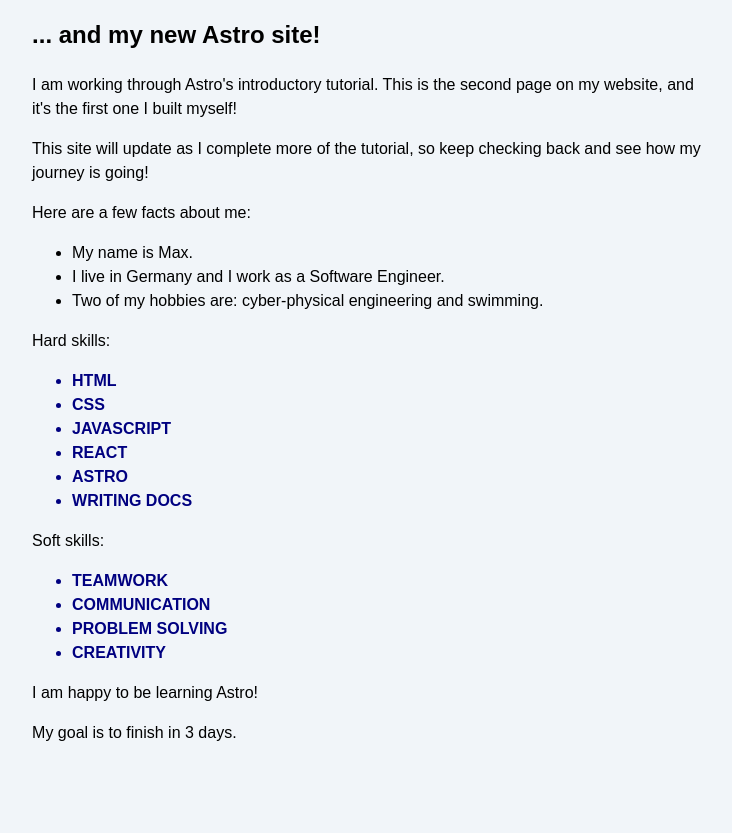
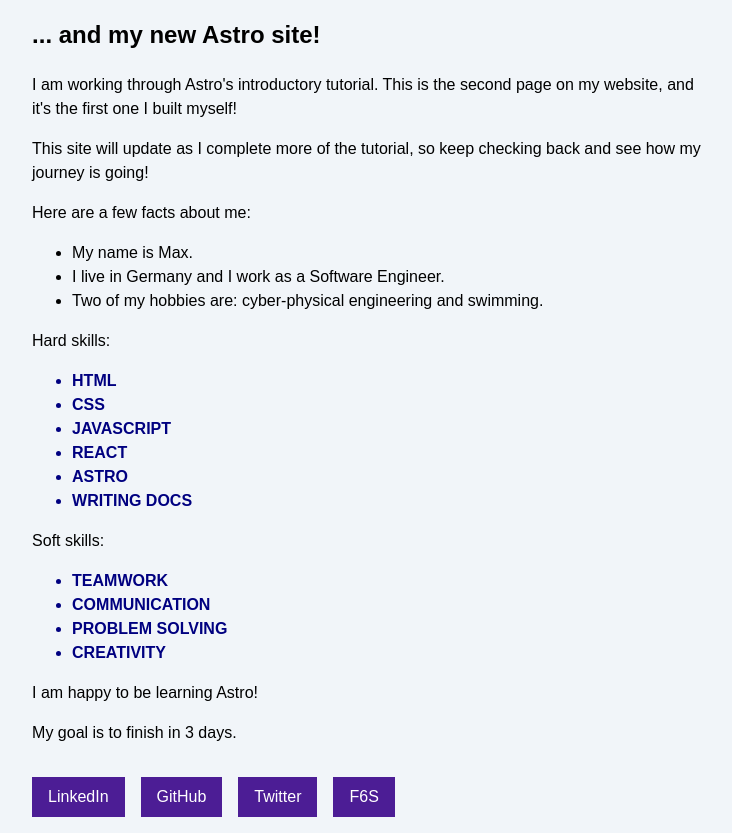
Before and after one commit to maxonary/website-r-nold, an Astro site: page /about in a window 1280 px wide. Shown: the part 155-988 px from the top of the page, without its empty margins (268-1000 px from the left). Before the commit the page ends 932 px from the top, so only its background shows below. Built offline with nearby package versions, Linux system fonts and the light colour scheme; Astro itself is replaced by a stand-in of ours.

Commit message:
Feat: Adding social media footer

```diff
--- /dev/null
+++ b/src/components/Footer.astro
@@ -0,0 +1,18 @@
+---
+import Social from './Social.astro';
+---
+
+<footer>
+    <Social platform="LinkedIn" username="/in/maximilian-arnold-787ba5197" />
+    <Social platform="GitHub" username="maxonary" />
+    <Social platform="Twitter" username="maxonary" />
+    <Social platform="F6S" username="maximilian-arnold" />
+
+    <style>
+        footer {
+          display: flex;
+          gap: 1rem;
+          margin-top: 2rem;
+        }
+      </style>
+</footer>
--- /dev/null
+++ b/src/components/Navigation.astro
@@ -0,0 +1,5 @@
+---
+---
+<a href="/">Home</a>
+<a href="/about/">About</a>
+<a href="/projects/">Projects</a>
--- /dev/null
+++ b/src/components/Social.astro
@@ -0,0 +1,13 @@
+---
+const { platform, username } = Astro.props;
+---
+<a href={`https://www.${platform}.com/${username}`}>{platform}</a>
+
+<style>
+    a {
+      padding: 0.5rem 1rem;
+      color: white;
+      background-color: #4c1d95;
+      text-decoration: none;
+    }
+  </style>
--- a/src/pages/about.astro
+++ b/src/pages/about.astro
@@ -1,5 +1,7 @@
 ---
 import '../styles/global.css';
+import Navigation from '../components/Navigation.astro';
+import Footer from '../components/Footer.astro';
 
 const pageTitle = "About Me";
 
@@ -44,9 +46,7 @@ const textCase = "uppercase";
           </style>
 	</head>
 	<body>
-        <a href="/">Home</a>
-        <a href="/about/">About</a>
-        <a href="/projects/">Projects</a>
+        <Navigation />
 
 		<h1>{pageTitle}</h1>
         <h2>... and my new Astro site!</h2>
@@ -76,5 +76,7 @@ const textCase = "uppercase";
 		{finished && <p>I finished this tutorial!</p>}
 
 		{goal === 3 ? <p>My goal is to finish in 3 days.</p> : <p>My goal is not 3 days.</p>}
+
+        <Footer />
 	</body>
 </html>
```
Also changed, not shown: src/pages/index.astro (+5 -3 lines), src/pages/projects.astro (+4 -3 lines).
